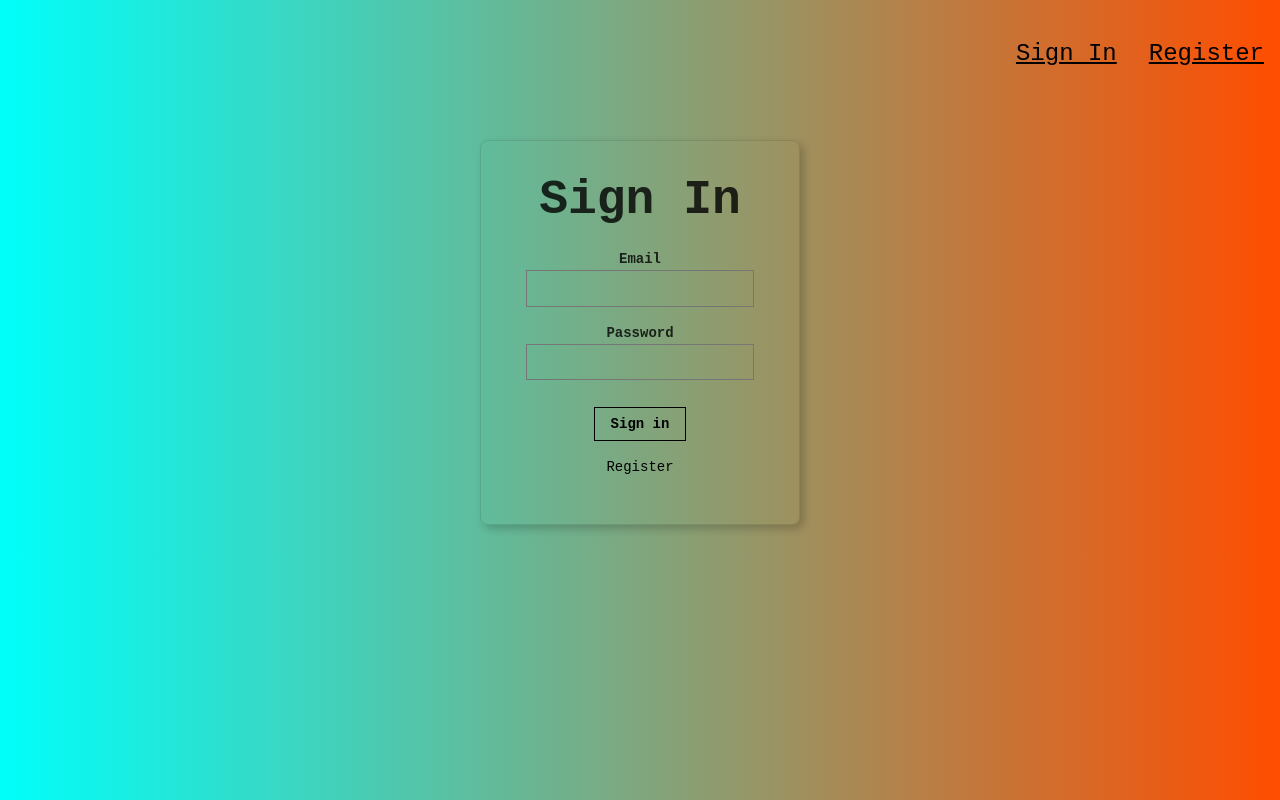
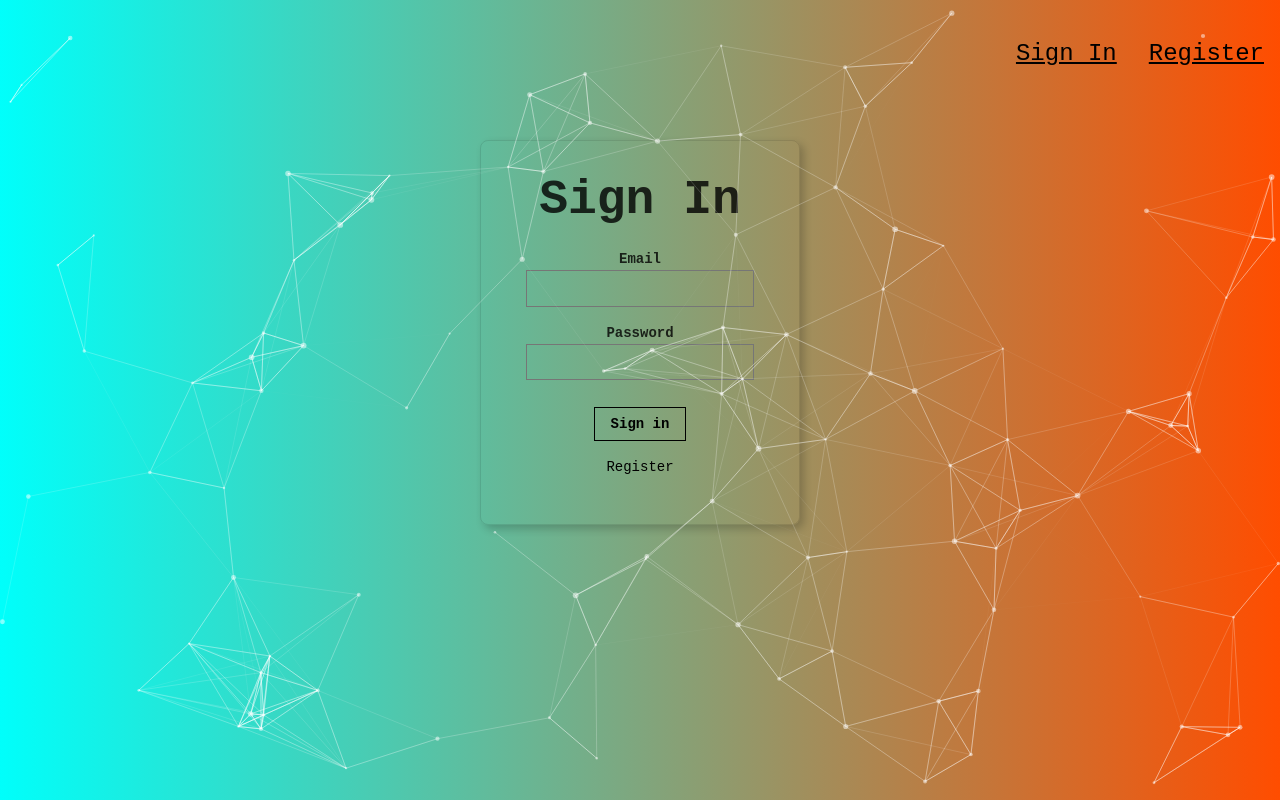
Before and after one commit to baafbass/face-recognization-brain, a React (Create React App) app: page / in a window 1280 px wide. Built offline with nearby package versions, Linux system fonts and the light colour scheme.

Commit message:
Background Particles added

```diff
--- a/package.json
+++ b/package.json
@@ -9,10 +9,11 @@
     "clarifai": "^2.9.1",
     "react": "^18.2.0",
     "react-dom": "^18.2.0",
+    "react-particles": "^2.12.2",
     "react-scripts": "5.0.1",
     "react-tilt": "^1.0.2",
-    "react-tsparticles": "^2.12.2",
     "tachyons": "^4.12.0",
+    "tsparticles-slim": "^2.12.0",
     "web-vitals": "^2.1.4"
   },
   "scripts": {
--- a/src/App.js
+++ b/src/App.js
@@ -6,6 +6,7 @@
 import SignIn from './components/SignIn/SignIn';
 import Register from './components/Register/Register';
 import Rank from './components/Rank/Rank';
+import BgParticles from './components/BgParticles/BgParticles.js';
 import {Component} from 'react'
 
 const initialState = {
@@ -113,6 +114,7 @@
 
       return (
     <div className="App">
+    <BgParticles/>
     <Navigation isSignedIn={isSignedIn} onRouteChange={this.onRouteChange}/>
 
     { this.state.route === 'home'
--- /dev/null
+++ b/src/components/BgParticles/BgParticles.js
@@ -0,0 +1,94 @@
+import React from 'react';
+import { useCallback } from "react";
+import Particles from "react-particles";
+import { loadSlim } from "tsparticles-slim";
+
+
+const BgParticles = ()=>{
+	  const particlesInit = useCallback(async engine => {
+        console.log(engine);
+        await loadSlim(engine);
+    }, []);
+
+    const particlesLoaded = useCallback(async container => {
+        await console.log(container);
+    }, []);
+	    return (
+        <Particles
+            id="tsparticles"
+            init={particlesInit}
+            loaded={particlesLoaded}
+            options={{
+                background: {
+                    color: {
+                        //value: "#0d47a1",
+                    },
+                },
+                fpsLimit: 120,
+                interactivity: {
+                    events: {
+                        onClick: {
+                            enable: true,
+                            mode: "push",
+                        },
+                        onHover: {
+                            enable: true,
+                            mode: "repulse",
+                        },
+                        resize: true,
+                    },
+                    modes: {
+                        push: {
+                            quantity: 4,
+                        },
+                        repulse: {
+                            distance: 200,
+                            duration: 0.4,
+                        },
+                    },
+                },
+                particles: {
+                    color: {
+                        value: "#ffffff",
+                    },
+                    links: {
+                        color: "#ffffff",
+                        distance: 150,
+                        enable: true,
+                        opacity: 0.5,
+                        width: 1,
+                    },
+                    move: {
+                        direction: "none",
+                        enable: true,
+                        outModes: {
+                            default: "bounce",
+                        },
+                        random: false,
+                        speed: 2,
+                        straight: false,
+                    },
+                    number: {
+                        density: {
+                            enable: true,
+                            area: 700,
+                        },
+                        value: 80,
+                    },
+                    opacity: {
+                        value: 0.5,
+                    },
+                    shape: {
+                        type: "circle",
+                    },
+                    size: {
+                        value: { min: 1, max: 3 },
+                    },
+                },
+                detectRetina: true,
+            }}
+        />
+    );
+}
+
+export default BgParticles
```
Also changed, not shown: 1 other file (tests, documents, lock files or other folders).
